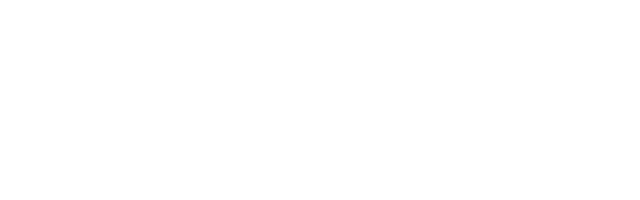
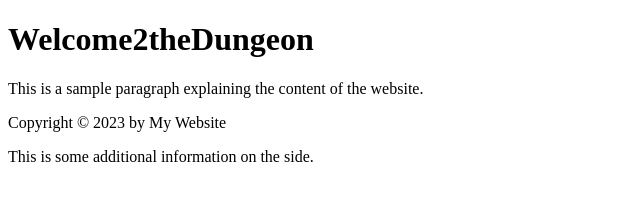
Before and after one commit to Jovonijohnson/COMP001A.Assignment1, a plain HTML site: page index.html in a window 1280 px wide. Shown: the whole page, without its empty margins (0-640 px from the left). Drawn offline with Linux system fonts and the light colour scheme.

Commit message:
Welcome2theDungeon

```diff
--- a/index.html
+++ b/index.html
@@ -13,7 +13,26 @@
 </head>
 
 <body>
+    <header>
 
+        <h1>Welcome2theDungeon</h1>
+
+    </header>
+
+    <p>This is a sample paragraph explaining the content of the website.</p>
+
+
+    <footer>
+
+        <p>Copyright © 2023 by My Website</p>
+
+    </footer>
+
+    <aside>
+
+        <p>This is some additional information on the side.</p>
+
+    </aside>
 
 
 </body>
```
